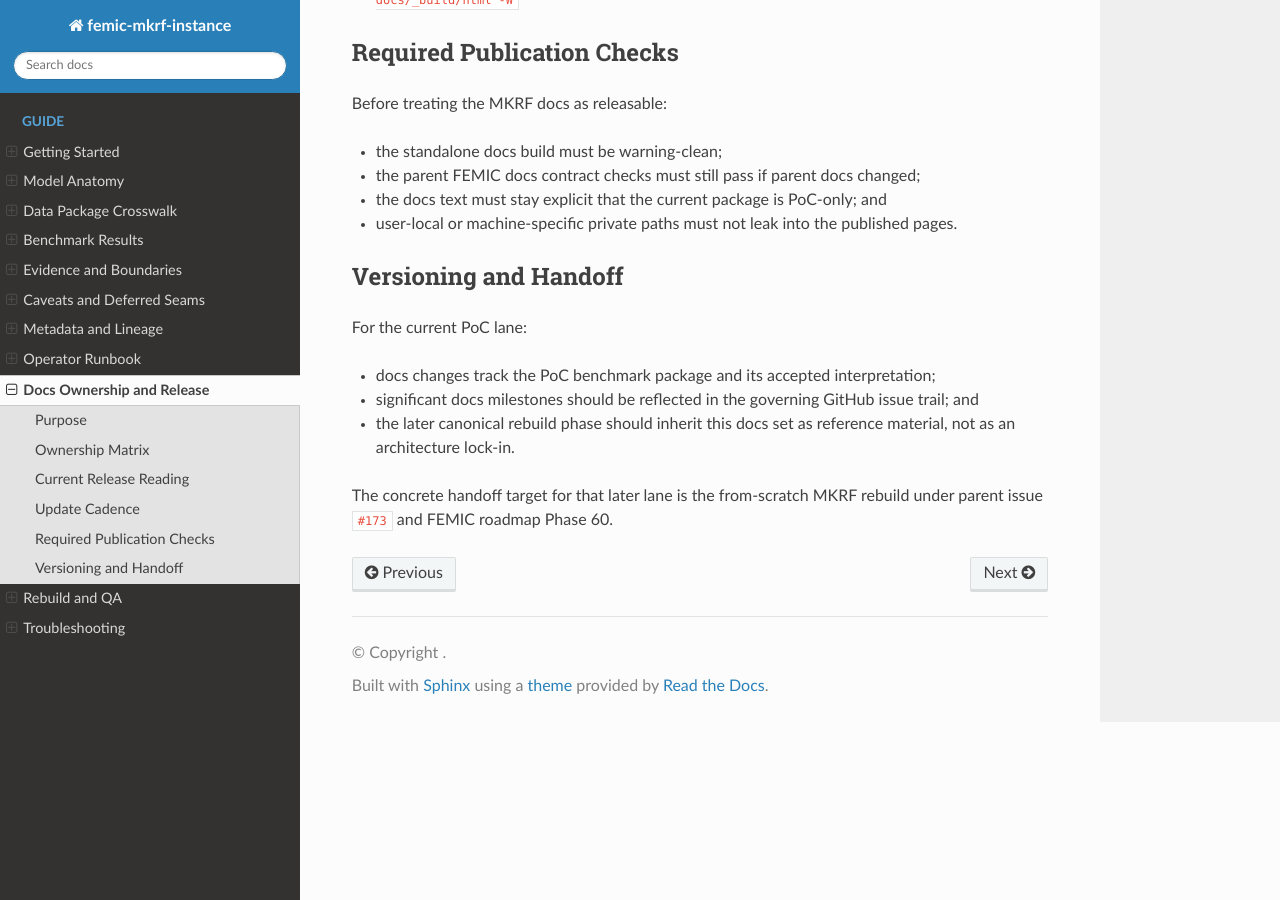
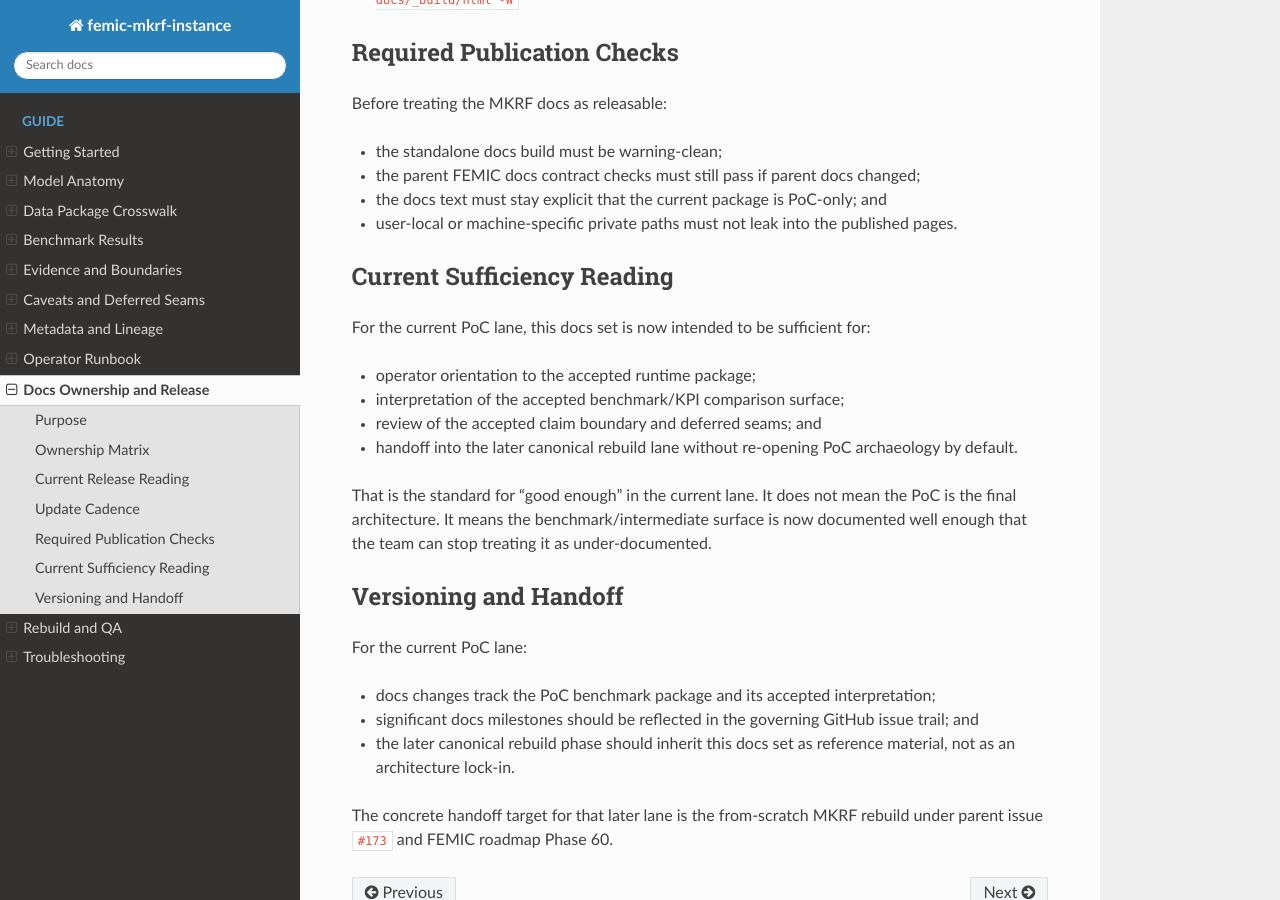
Before and after one commit to UBC-FRESH/femic-mkrf-instance, a Sphinx documentation site: the page built from docs/docs-ownership-and-release.rst, in a window 1280 px wide and 900 px high, scrolled down 997 px. Built offline with Sphinx 7.4.7 and the Read the Docs theme 3.1.0, drawn with Linux system fonts in a browser that asks for light colours.

Commit message:
P59.3c Close MKRF PoC docs sufficiency gap

```diff
--- a/docs/docs-ownership-and-release.rst
+++ b/docs/docs-ownership-and-release.rst
@@ -61,6 +61,22 @@ Before treating the MKRF docs as releasable:
 - user-local or machine-specific private paths must not leak into the published
   pages.
 
+Current Sufficiency Reading
+---------------------------
+
+For the current PoC lane, this docs set is now intended to be sufficient for:
+
+- operator orientation to the accepted runtime package;
+- interpretation of the accepted benchmark/KPI comparison surface;
+- review of the accepted claim boundary and deferred seams; and
+- handoff into the later canonical rebuild lane without re-opening PoC
+  archaeology by default.
+
+That is the standard for "good enough" in the current lane. It does not mean
+the PoC is the final architecture. It means the benchmark/intermediate surface
+is now documented well enough that the team can stop treating it as
+under-documented.
+
 Versioning and Handoff
 ----------------------
 
```
